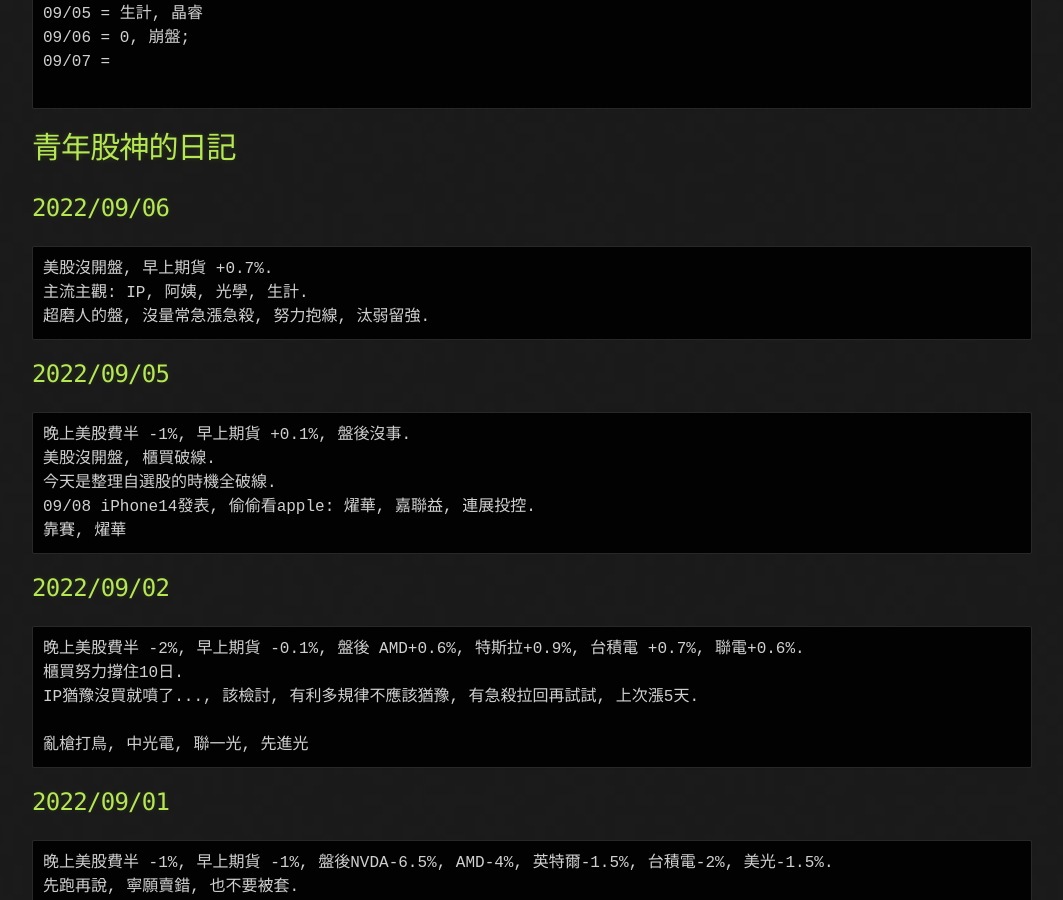
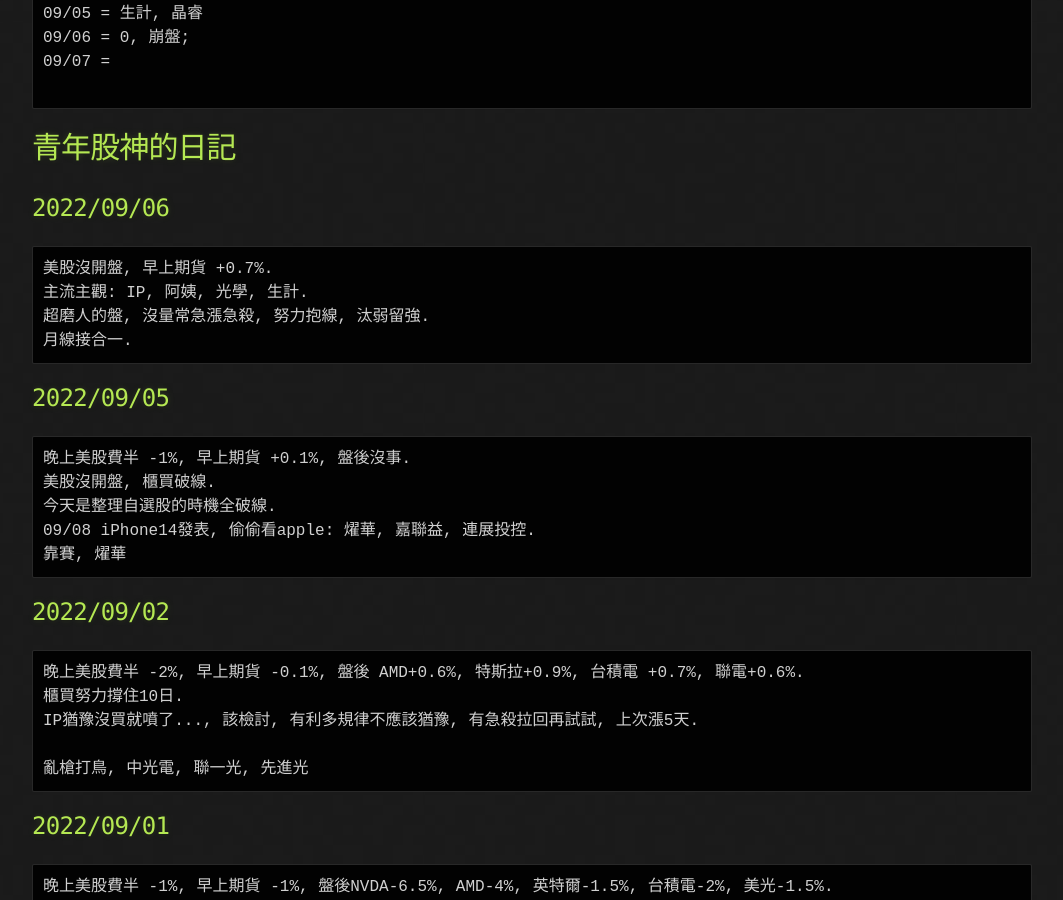
Before and after one commit to lepg5487/Stock_God, a Jekyll site: the page built from index.md, in a window 1280 px wide and 900 px high, scrolled down 1042 px. Shown: the whole window, without its empty margins (108-1171 px from the left). Built offline with Jekyll 4.4.1, drawn with Linux system fonts in a browser that asks for light colours; our own code applies the rules of GitHub Pages for plain Markdown files.

Commit message:
Update index.md

````diff
--- a/index.md
+++ b/index.md
@@ -48,6 +48,7 @@ layout: testlayouts
 美股沒開盤, 早上期貨 +0.7%.
 主流主觀: IP, 阿姨, 光學, 生計.
 超磨人的盤, 沒量常急漲急殺, 努力抱線, 汰弱留強.
+月線接合一.
 ```
 
 ## 2022/09/05
````
